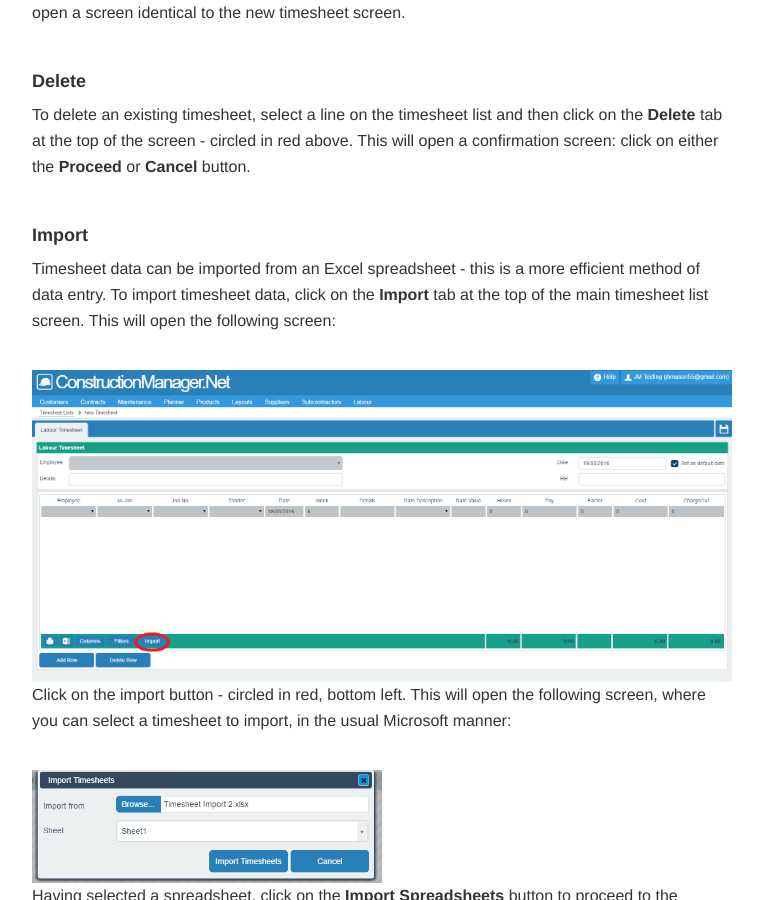
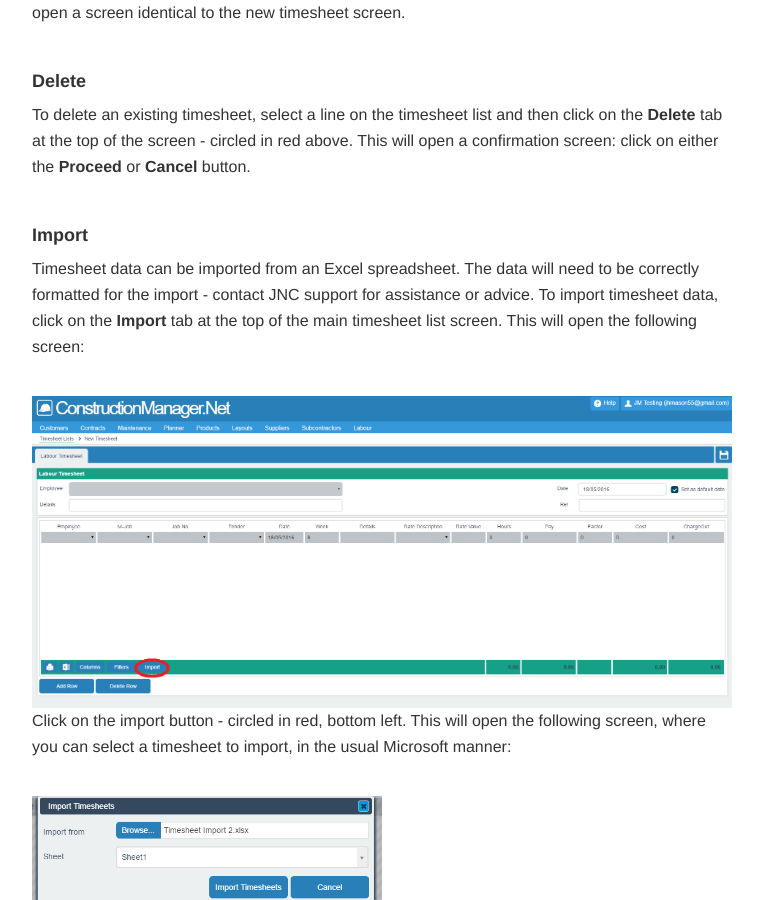
Before and after one commit to JNCSolutions/ConstructionManagerDocs, a Jekyll site: the page built from labour.html, in a window 1280 px wide and 900 px high, scrolled down 2409 px. Shown: the whole window, without its empty margins (258-1021 px from the left). Built offline with Jekyll 4.4.1, drawn with Linux system fonts in a browser that asks for light colours.

Commit message:
Update labour.html

```diff
--- a/labour.html
+++ b/labour.html
@@ -88,8 +88,9 @@ title: Labour
     <br>
 
     <h4 id="import"><b>Import</b></h4>
-    <p>Timesheet data can be imported from an Excel spreadsheet - this is a more efficient method of data entry.
-      To import timesheet data, click on the <b>Import</b> tab at the top of the main timesheet list screen.
+    <p>Timesheet data can be imported from an Excel spreadsheet.
+        The data will need to be correctly formatted for the import - contact JNC support for assistance or advice.
+        To import timesheet data, click on the <b>Import</b> tab at the top of the main timesheet list screen.
          This will open the following screen:</p>
     <br>
     <img src="img/Labour_Timesheet_Import_01.PNG" style="width: 100%;">
```
